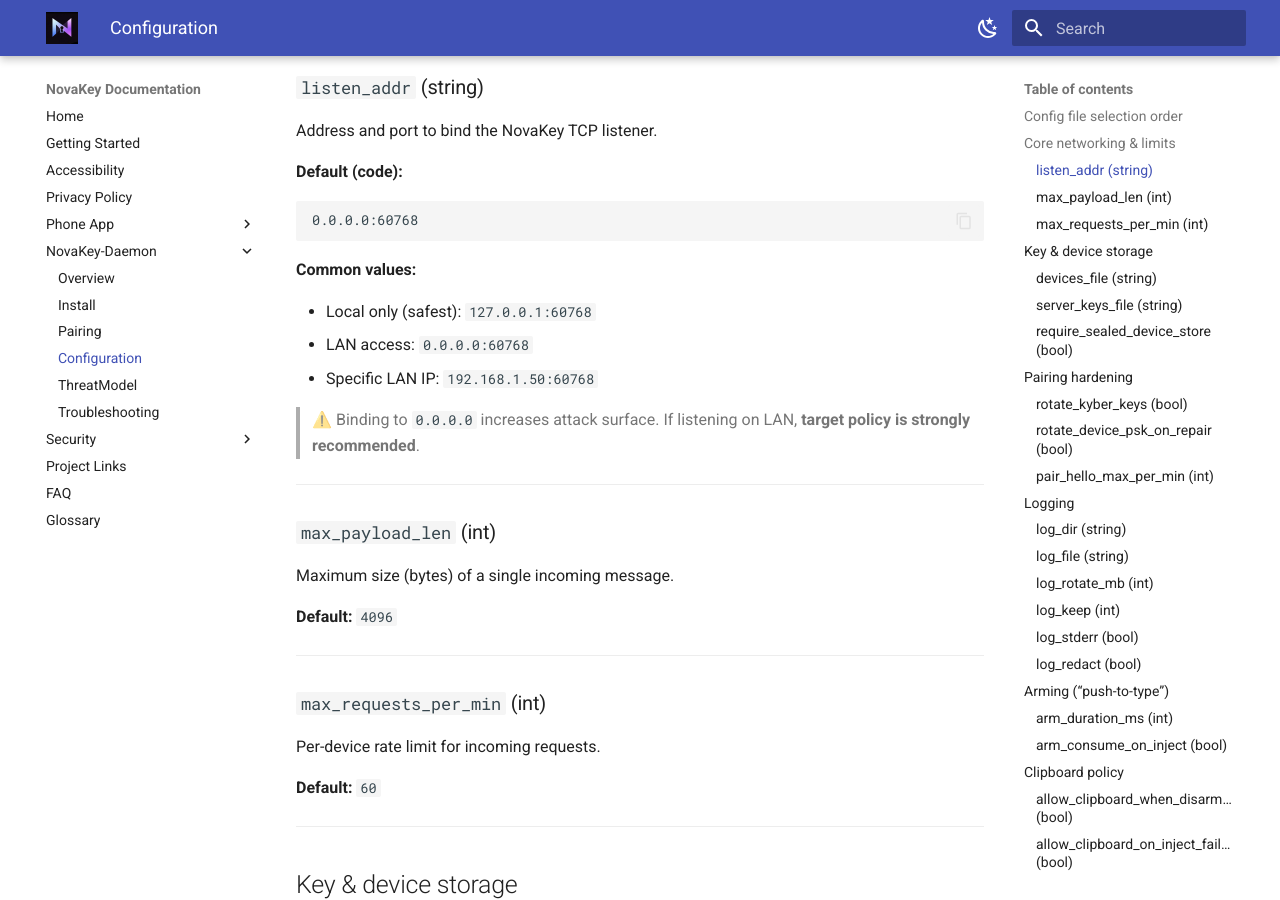
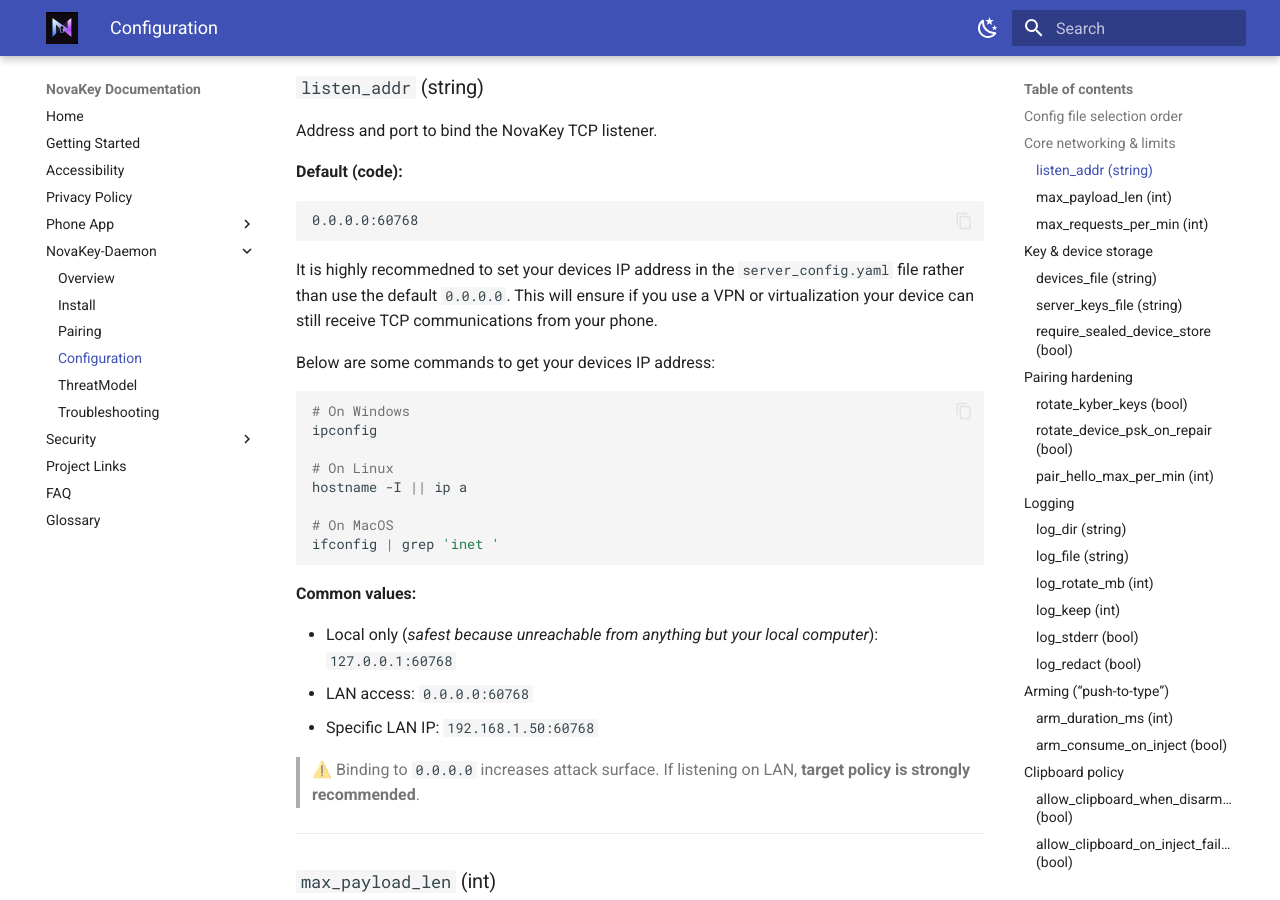
Before and after one commit to OsbornePro/NovaKey-Daemon, an MkDocs documentation site: the page built from docs/daemon/config.md, in a window 1280 px wide and 900 px high, scrolled down 753 px. Built offline with MkDocs 1.6.1 and Material for MkDocs 9.7.7, drawn with Linux system fonts in a browser that asks for light colours.

Commit message:
Updated docs with tips and recommendations

````diff
--- a/docs/daemon/config.md
+++ b/docs/daemon/config.md
@@ -36,9 +36,25 @@
 0.0.0.0:60768
 ```
 
+It is highly recommedned to set your devices IP address in the `server_config.yaml` file rather than use the default `0.0.0.0`.
+This will ensure if you use a VPN or virtualization your device can still receive TCP communications from your phone.
+
+Below are some commands to get your devices IP address:
+
+```bash
+# On Windows
+ipconfig
+
+# On Linux
+hostname -I || ip a
+
+# On MacOS
+ifconfig | grep 'inet '
+```
+
 **Common values:**
 
-* Local only (safest): `127.0.0.1:60768`
+* Local only (*safest because unreachable from anything but your local computer*): `127.0.0.1:60768`
 * LAN access: `0.0.0.0:60768`
 * Specific LAN IP: `192.168.1.50:60768`
 
````
Also changed, not shown: docs/daemon/threat-model.md (+1 -1 lines), docs/index.md (+2 -2 lines).
